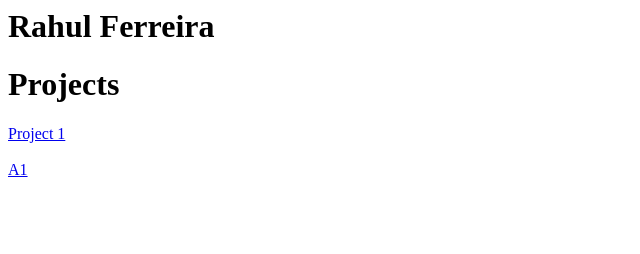
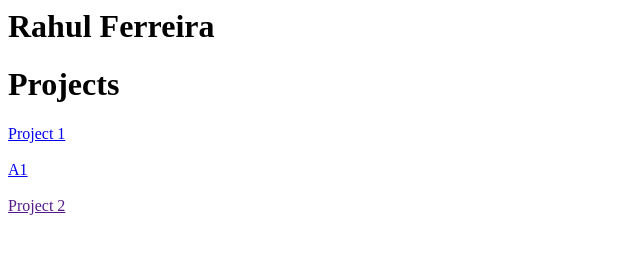
Before and after one commit to rahul8x-web/index, a plain HTML site: page index.html in a window 1280 px wide. Shown: the full height of the page, 0-640 px from the left. Drawn offline with Linux system fonts and the light colour scheme.

Commit message:
Update index.html

```diff
--- a/index.html
+++ b/index.html
@@ -38,6 +38,15 @@
 
     <a href="https://rahul8x-web.github.io/A1/"> A1 </a>
 
+    <br>
+    <br>
+
+    <a href="" > Project 2 </a>
+
+    <br>
+    <br>
+
+
 
     </body>
 
```
